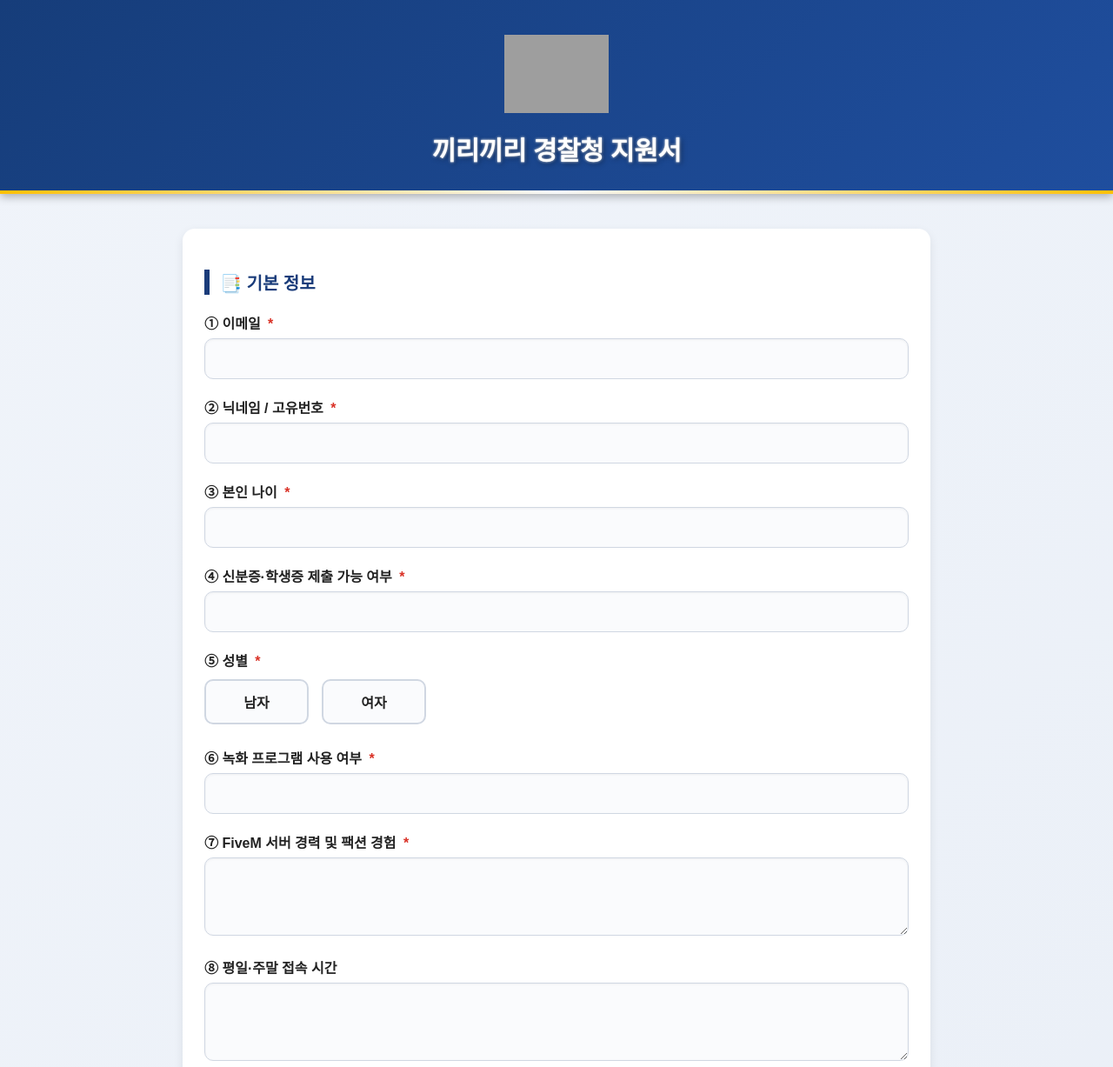
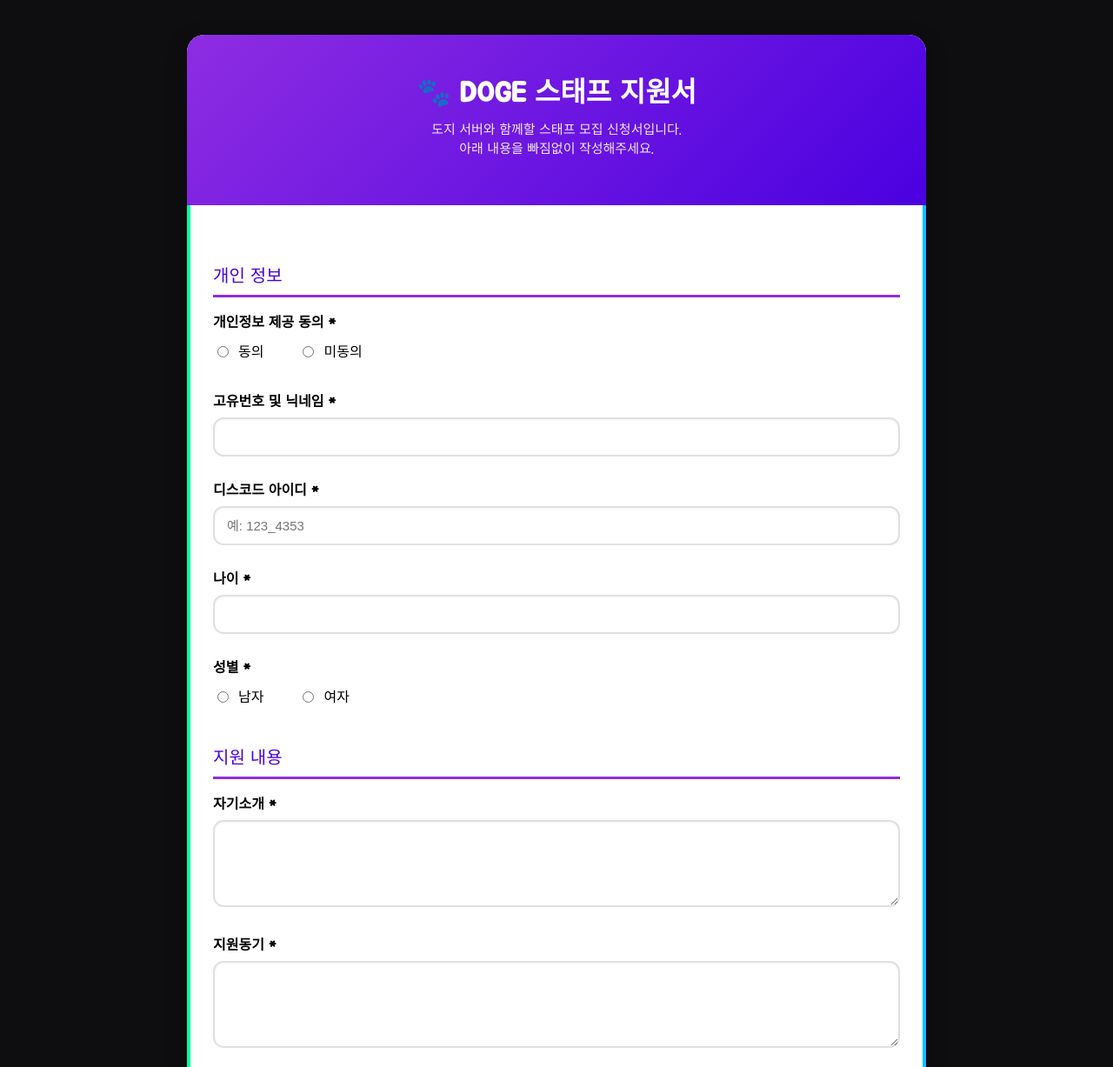
Before and after one commit to rayacers0809/staff-from3, a plain HTML site: page index.html in a window 1280 px wide. Shown: the top 1227 px of the page at 87% size. Drawn offline with Linux system fonts and the light colour scheme; grey boxes are pictures that could not be loaded.

Commit message:
DOGE 스태프 지원서 첫 업로드

```diff
--- a/index.html
+++ b/index.html
@@ -1,273 +1,205 @@
 <!DOCTYPE html>
 <html lang="ko">
 <head>
-  <meta charset="UTF-8">
-  <title>끼리끼리 경찰청 지원서</title>
+  <meta charset="UTF-8" />
+  <meta name="viewport" content="width=device-width, initial-scale=1.0"/>
+  <title>DOGE 스태프 지원서</title>
   <style>
+    @import url('https://fonts.googleapis.com/css2?family=Jua&display=swap');
     body {
-      font-family: 'Pretendard','Noto Sans KR',sans-serif;
-      background: linear-gradient(135deg,#f0f4fa,#e6ecf5);
-      margin: 0; padding: 0;
-      color: #222;
+      margin: 0;
+      font-family: 'Jua', sans-serif;
+      background: #0e0e10;
+      min-height: 100vh;
+      display: flex;
+      justify-content: center;
+      align-items: flex-start;
+      padding: 40px 15px;
     }
 
-    /* ===== 헤더 ===== */
-    header {
-      background: linear-gradient(135deg, #163d7a, #1f4e9e);
-      color: #fff;
-      padding: 40px 20px 30px;
-      text-align: center;
-      box-shadow: 0 3px 10px rgba(0,0,0,0.3);
+    .container {
       position: relative;
-    }
-    header::after {
-      content: "";
-      display: block;
-      height: 4px;
       width: 100%;
-      background: linear-gradient(to right, #ffc107, #f8f9fa, #ffc107);
-      position: absolute;
-      bottom: 0;
-      left: 0;
-    }
-    header .logo {
-      height: 90px;
-      margin-bottom: 15px;
-    }
-    header h1 {
-      margin: 0;
-      font-size: 30px;
-      font-weight: 800;
-      color: #fff;
-      text-shadow: 2px 2px 6px rgba(0,0,0,0.4), 0 0 3px #fff;
-      letter-spacing: -0.5px;
+      max-width: 850px;
+      background: #fff;
+      border-radius: 20px;
+      box-shadow: 0 8px 25px rgba(0,0,0,0.3);
+      overflow: hidden;
+      z-index: 0;
     }
 
-    /* ===== 메인 ===== */
-    main {
+    /* LED 네온 테두리 효과 */
+    .container::before {
+      content: "";
+      position: absolute;
+      inset: 0;
+      border-radius: 20px;
+      padding: 4px;
+      background: linear-gradient(270deg, #ff0080, #7928ca, #00c3ff, #00ff9d, #ff0080);
+      background-size: 400% 400%;
+      animation: ledGlow 6s linear infinite;
+      -webkit-mask:
+        linear-gradient(#fff 0 0) content-box,
+        linear-gradient(#fff 0 0);
+      -webkit-mask-composite: xor;
+      mask-composite: exclude;
+      pointer-events: none;
+      z-index: -1;
+    }
+
+    @keyframes ledGlow {
+      0% { background-position: 0% 50%; }
+      50% { background-position: 100% 50%; }
+      100% { background-position: 0% 50%; }
+    }
+
+    .header {
+      background: linear-gradient(135deg, #8e2de2, #4a00e0);
+      color: #fff;
+      text-align: center;
+      padding: 40px 20px;
+      border-radius: 16px 16px 0 0;
+    }
+    .header h1 { margin: 0; font-size: 32px; }
+    .header p { margin-top: 10px; font-size: 15px; opacity: 0.9; }
+    form { padding: 30px; }
+    .form-group { margin-bottom: 25px; }
+    label { font-size: 16px; font-weight: bold; display: block; margin-bottom: 8px; }
+    input, textarea {
       width: 100%;
-      max-width: 900px;
-      margin: 40px auto;
-      padding: 0 20px;
+      padding: 12px 14px;
+      border: 2px solid #e0e0e0;
+      border-radius: 12px;
+      font-size: 15px;
+      transition: all 0.3s ease;
+      box-shadow: inset 0 1px 3px rgba(0,0,0,0.05);
       box-sizing: border-box;
     }
-    section {
-      background: #fff;
-      border-radius: 14px;
-      padding: 30px 25px; /* ✅ 좌우 여백 강화 */
-      margin-bottom: 35px;
-      box-shadow: 0 4px 12px rgba(0,0,0,0.08);
+    input:focus, textarea:focus {
+      border-color: #8e2de2; outline: none;
+      box-shadow: 0 0 8px rgba(142,45,226,0.4);
     }
-    h2 {
-      font-size: 20px;
-      margin-bottom: 20px;
-      color: #1a3c7a;
-      border-left: 6px solid #1a3c7a;
-      padding-left: 12px;
+    textarea { resize: vertical; min-height: 100px; }
+
+    /* 라디오/체크박스 가로 정렬 */
+    .radio-group, .check-group {
+      display: flex;
+      gap: 40px;  /* 버튼 간격 */
+      margin-top: 10px;
+    }
+    .radio-group label, .check-group label {
+      font-weight: normal;
+      cursor: pointer;
+      display: inline-flex;
+      align-items: center;
+      gap: 8px;
+      white-space: nowrap; /* 줄바꿈 방지 */
     }
 
-    /* ===== 폼 ===== */
-    .form-group { margin-top: 20px; }
-    .form-group label {
-      font-weight: 600;
-      display: block;
-      margin-bottom: 6px;
+    .section-title {
+      font-size: 20px; margin: 35px 0 15px;
+      padding-bottom: 8px; border-bottom: 3px solid #8e2de2; color: #4a00e0;
     }
-    .required { color: #d93025; margin-left: 4px; }
-
-    input[type="text"],input[type="email"],input[type="number"],textarea {
-      width: 100%;
-      max-width: 100%;       /* ✅ 부모 안에서 넘치지 않도록 */
-      box-sizing: border-box;/* ✅ border/padding 포함 계산 */
-      padding: 14px 16px;
-      border: 1.8px solid #d0d7e2;
-      border-radius: 10px;
-      font-size: 15px;
-      background: #fafbfd;
-      transition: all 0.25s;
-      box-shadow: inset 0 1px 3px rgba(0,0,0,0.05);
-    }
-    input:focus,textarea:focus {
-      border-color: #2b57b3;
-      box-shadow: 0 0 6px rgba(43,87,179,0.2);
-      background: #fff;
-      outline: none;
-    }
-    textarea { resize: vertical; min-height: 90px; }
-
-    /* ===== 라디오 버튼 카드 ===== */
-    .radio-group {
-      display: flex;
-      flex-wrap: wrap;
-      gap: 15px;
-      margin-top: 10px;
-    }
-    .radio-card {
-      position: relative;
-      flex: 0 1 120px;
-    }
-    .radio-card input[type="radio"] {
-      position: absolute;
-      opacity: 0;
-      cursor: pointer;
-    }
-    .radio-card span {
-      display: block;
-      padding: 12px;
-      border: 2px solid #d0d7e2;
-      border-radius: 10px;
-      text-align: center;
-      font-weight: 600;
-      background: #fafbfd;
-      cursor: pointer;
-      transition: all 0.2s;
-    }
-    .radio-card:hover span {
-      border-color: #1a3c7a;
-      background: #f0f5ff;
-    }
-    .radio-card input:checked + span {
-      border-color: #1a3c7a;
-      background: #1a3c7a;
-      color: #fff;
-    }
-
-    /* ===== 버튼 ===== */
     button {
-      display: block;
-      margin: 40px auto 0;
-      background: linear-gradient(135deg,#1a3c7a,#2b57b3);
-      color: #fff;
-      border: none;
-      border-radius: 10px;
-      padding: 16px 45px;
-      font-size: 17px;
-      font-weight: 700;
-      cursor: pointer;
-      transition: 0.2s;
-      box-shadow: 0 4px 8px rgba(0,0,0,0.2);
+      width: 100%; padding: 16px;
+      border: none; border-radius: 14px;
+      font-size: 18px; font-weight: bold;
+      background: linear-gradient(135deg, #ff512f, #dd2476);
+      color: white; cursor: pointer;
+      transition: 0.3s ease;
+      box-shadow: 0 6px 15px rgba(0,0,0,0.2);
     }
     button:hover {
-      background: #274c9a;
-      transform: scale(1.03);
+      background: linear-gradient(135deg, #dd2476, #ff512f);
+      transform: translateY(-2px);
+      box-shadow: 0 10px 20px rgba(0,0,0,0.25);
     }
   </style>
 </head>
 <body>
-  <header>
-    <!-- 경찰청 독수리 로고 -->
-    <img src="https://mblogthumb-phinf.pstatic.net/MjAyMzA2MjJfMTQy/MDAxNjg3MzY2OTU0MTI5.q5g2CNZtaxpM0b0QX0GjWZuVNHUubwmQfsUgBFpXuBEg.RRkO9X4EKLlcvhE9Eh2VBQh6ofuKjGwvHcOk10R-gT0g.PNG.ho1980326/%EA%B2%BD%EC%B0%B0%EB%A1%9C%EA%B3%A02.png?type=w800"
-         alt="경찰청 로고" class="logo">
-    <h1>끼리끼리 경찰청 지원서</h1>
-  </header>
-
-  <main>
+  <div class="container">
+    <div class="header">
+      <h1>🐾 DOGE 스태프 지원서</h1>
+      <p>도지 서버와 함께할 스태프 모집 신청서입니다.<br>아래 내용을 빠짐없이 작성해주세요.</p>
+    </div>
     <form id="applyForm">
-      <!-- 기본 정보 -->
-      <section>
-        <h2>📑 기본 정보</h2>
-        <div class="form-group"><label>① 이메일 <span class="required">*</span></label><input type="email" name="이메일" required></div>
-        <div class="form-group"><label>② 닉네임 / 고유번호 <span class="required">*</span></label><input type="text" name="닉네임" required></div>
-        <div class="form-group"><label>③ 본인 나이 <span class="required">*</span></label><input type="number" name="나이" required></div>
-        <div class="form-group"><label>④ 신분증·학생증 제출 가능 여부 <span class="required">*</span></label><input type="text" name="신분증제출" required></div>
+      <!-- 개인정보 -->
+      <div class="section-title">개인 정보</div>
       <div class="form-group">
-          <label>⑤ 성별 <span class="required">*</span></label>
+        <label>개인정보 제공 동의 *</label>
         <div class="radio-group">
-            <label class="radio-card"><input type="radio" name="성별" value="남자" required><span>남자</span></label>
-            <label class="radio-card"><input type="radio" name="성별" value="여자"><span>여자</span></label>
+          <label><input type="radio" name="개인정보 동의" value="동의" required> 동의</label>
+          <label><input type="radio" name="개인정보 동의" value="미동의"> 미동의</label>
         </div>
       </div>
-        <div class="form-group"><label>⑥ 녹화 프로그램 사용 여부 <span class="required">*</span></label><input type="text" name="녹화프로그램" required></div>
-        <div class="form-group"><label>⑦ FiveM 서버 경력 및 팩션 경험 <span class="required">*</span></label><textarea name="경력" required></textarea></div>
-        <div class="form-group"><label>⑧ 평일·주말 접속 시간</label><textarea name="접속시간"></textarea></div>
-        <div class="form-group"><label>⑨ 관리자 경고 횟수 및 사유 <span class="required">*</span></label><textarea name="경고" required></textarea></div>
-      </section>
-
-      <!-- RP 및 능력 평가 -->
-      <section>
-        <h2>🎭 RP 및 능력 평가</h2>
+      <div class="form-group"><label>고유번호 및 닉네임 *</label><input type="text" name="고유번호 및 닉네임" required></div>
+      <div class="form-group"><label>디스코드 아이디 *</label><input type="text" name="디스코드 아이디" placeholder="예: 123_4353" required></div>
+      <div class="form-group"><label>나이 *</label><input type="number" name="나이" required></div>
       <div class="form-group">
-          <label>⑩ RP 이해도 <span class="required">*</span></label>
+        <label>성별 *</label>
         <div class="radio-group">
-            <label class="radio-card"><input type="radio" name="RP이해도" value="상" required><span>상</span></label>
-            <label class="radio-card"><input type="radio" name="RP이해도" value="중"><span>중</span></label>
-            <label class="radio-card"><input type="radio" name="RP이해도" value="하"><span>하</span></label>
+          <label><input type="radio" name="성별" value="남자" required> 남자</label>
+          <label><input type="radio" name="성별" value="여자"> 여자</label>
         </div>
       </div>
-        <div class="form-group"><label>⑪ RP 정의 및 예시 5가지 <span class="required">*</span></label><textarea name="RP정의" required></textarea></div>
-        <div class="form-group"><label>⑫ Bad-RP 정의 및 예시 5가지 <span class="required">*</span></label><textarea name="BadRP" required></textarea></div>
-        <div class="form-group"><label>⑬ Non-RP 정의 및 예시 5가지 <span class="required">*</span></label><textarea name="NonRP" required></textarea></div>
-        <div class="form-group"><label>⑭ OOC 이란? <span class="required">*</span></label><textarea name="OOC" required></textarea></div>
-        <div class="form-group"><label>⑮ IC 이란? <span class="required">*</span></label><textarea name="IC" required></textarea></div>
-        <div class="form-group"><label>⑯ 메타게이밍 정의 및 예시 3가지 <span class="required">*</span></label><textarea name="메타게이밍" required></textarea></div>
-        <div class="form-group"><label>⑰ 파워게이밍 정의 및 예시 3가지 <span class="required">*</span></label><textarea name="파워게이밍" required></textarea></div>
+
+      <!-- 지원 내용 -->
+      <div class="section-title">지원 내용</div>
+      <div class="form-group"><label>자기소개 *</label><textarea name="자기소개" required></textarea></div>
+      <div class="form-group"><label>지원동기 *</label><textarea name="지원동기" required></textarea></div>
+      <div class="form-group"><label>평균 접속 시간대 *</label><textarea name="평균 접속 시간대" required></textarea></div>
+      <div class="form-group"><label>파이브엠 경력 *</label><textarea name="파이브엠 경력" required></textarea></div>
+      <div class="form-group"><label>관리팀 경력 *</label><textarea name="관리팀 경력" required></textarea></div>
+      <div class="form-group"><label>협력이 필요한 상황에서, 서로를 존중하지 않는 사람과 함께 일해야 할 경우 어떻게 문제를 해결하시나요? *</label><textarea name="협력 상황 문제 해결 방식" required></textarea></div>
+      <div class="form-group"><label>스태프가 된다면 어떤 업무를 담당하고 싶으신가요?<br> 또, 해당 업무를 구체적으로 어떻게 담당하고 싶으신지 서술해주세요. *</label><textarea name="희망 업무" required></textarea></div>
+      <div class="form-group"><label>본인의 강점과 약점을 어떻게 정의하시나요?<br> 또, 본인의 약점을 어떻게 극복하고 있는지 서술해주세요. *</label><textarea name="강점과 약점" required></textarea></div>
       <div class="form-group">
-          <label>⑱ 사건처리 능력 <span class="required">*</span></label>
-          <div class="radio-group">
-            <label class="radio-card"><input type="radio" name="사건처리" value="상" required><span>상</span></label>
-            <label class="radio-card"><input type="radio" name="사건처리" value="중"><span>중</span></label>
-            <label class="radio-card"><input type="radio" name="사건처리" value="하"><span>하</span></label>
+        <label>도지 서버 법률 이해도 *</label>
+        <div class="check-group">
+          <label><input type="checkbox" name="법률 이해도" value="상"> 상</label>
+          <label><input type="checkbox" name="법률 이해도" value="중"> 중</label>
+          <label><input type="checkbox" name="법률 이해도" value="하"> 하</label>
         </div>
       </div>
-        <div class="form-group">
-          <label>⑲ 총기 실력 <span class="required">*</span></label>
-          <div class="radio-group">
-            <label class="radio-card"><input type="radio" name="총기실력" value="상" required><span>상</span></label>
-            <label class="radio-card"><input type="radio" name="총기실력" value="중"><span>중</span></label>
-            <label class="radio-card"><input type="radio" name="총기실력" value="하"><span>하</span></label>
+      <div class="form-group"><label>포부 *</label><textarea name="포부" required></textarea></div>
+
+      <button type="submit">🚀 지원서 제출하기</button>
+    </form>
   </div>
-        </div>
-        <div class="form-group">
-          <label>⑳ 운전 실력 <span class="required">*</span></label>
-          <div class="radio-group">
-            <label class="radio-card"><input type="radio" name="운전실력" value="상" required><span>상</span></label>
-            <label class="radio-card"><input type="radio" name="운전실력" value="중"><span>중</span></label>
-            <label class="radio-card"><input type="radio" name="운전실력" value="하"><span>하</span></label>
-          </div>
-        </div>
-      </section>
-
-      <!-- 지원 동기 -->
-      <section>
-        <h2>📝 지원 동기 및 유의사항</h2>
-        <div class="form-group"><label>㉑ 지원 동기 <span class="required">*</span></label><input type="text" name="지원동기" required></div>
-        <div class="form-group"><label>㉒ 합격 후 포부 <span class="required">*</span></label><textarea name="포부" required></textarea></div>
-        <div class="form-group"><label>㉓ 유의사항 확인 <span class="required">*</span></label><textarea name="유의사항" required></textarea></div>
-      </section>
-
-      <button type="submit">지원서 제출</button>
-    </form>
-  </main>
 
   <script>
-    document.getElementById("applyForm").addEventListener("submit", async function(e) {
+    document.getElementById("applyForm").addEventListener("submit", async function(e){
       e.preventDefault();
-      const data = new FormData(e.target);
-      const fields = [];
-      for (let [key, value] of data.entries()) {
-        fields.push({ name: key, value: value });
-      }
+
+      const form = new FormData(e.target);
+      let embedFields = [];
+
+      form.forEach((value, key) => {
+        embedFields.push({
+          name: key,
+          value: value || "미입력",
+          inline: false
+        });
+      });
 
       const payload = {
-        username: "경찰청 지원서",
+        content: "📌 **새로운 DOGE 스태프 지원서가 도착했습니다!**",
         embeds: [{
-          title: "🚓 새로운 경찰청 지원서 접수",
-          color: 3447003,
-          fields: fields.map(f => ({
-            name: f.name,
-            value: f.value || "-",
-            inline: false
-          }))
+          title: "🐾 DOGE 스태프 지원서",
+          color: 0x8e2de2,
+          fields: embedFields,
+          footer: { text: "DOGE 서버 지원 시스템" },
+          timestamp: new Date()
         }]
       };
 
-      await fetch("https://ptb.discord.com/api/webhooks/1414281994723922151/d_-qMlcD_Cp0RW_a6UEifsrej3DDkYQTIhiuHHKfHlYlskpKR12XhusEsbwDeC9pX8wr", {
+      await fetch("https://discordapp.com/api/webhooks/1403163795777650810/B-TYdvQ746aEEZMuZ2KtWaj2na3AVnJECGSZigMKy3lwcKblRmQURcGuXy32UFaidKkY", {  // ← 본인 디스코드 웹훅 URL 넣기
         method: "POST",
         headers: { "Content-Type": "application/json" },
         body: JSON.stringify(payload)
       });
 
-      alert("지원서가 성공적으로 제출되었습니다!");
+      alert("지원서가 제출되었습니다! 감사합니다.");
       e.target.reset();
     });
   </script>
```
Lines whose indentation alone changed are shown as unchanged.
